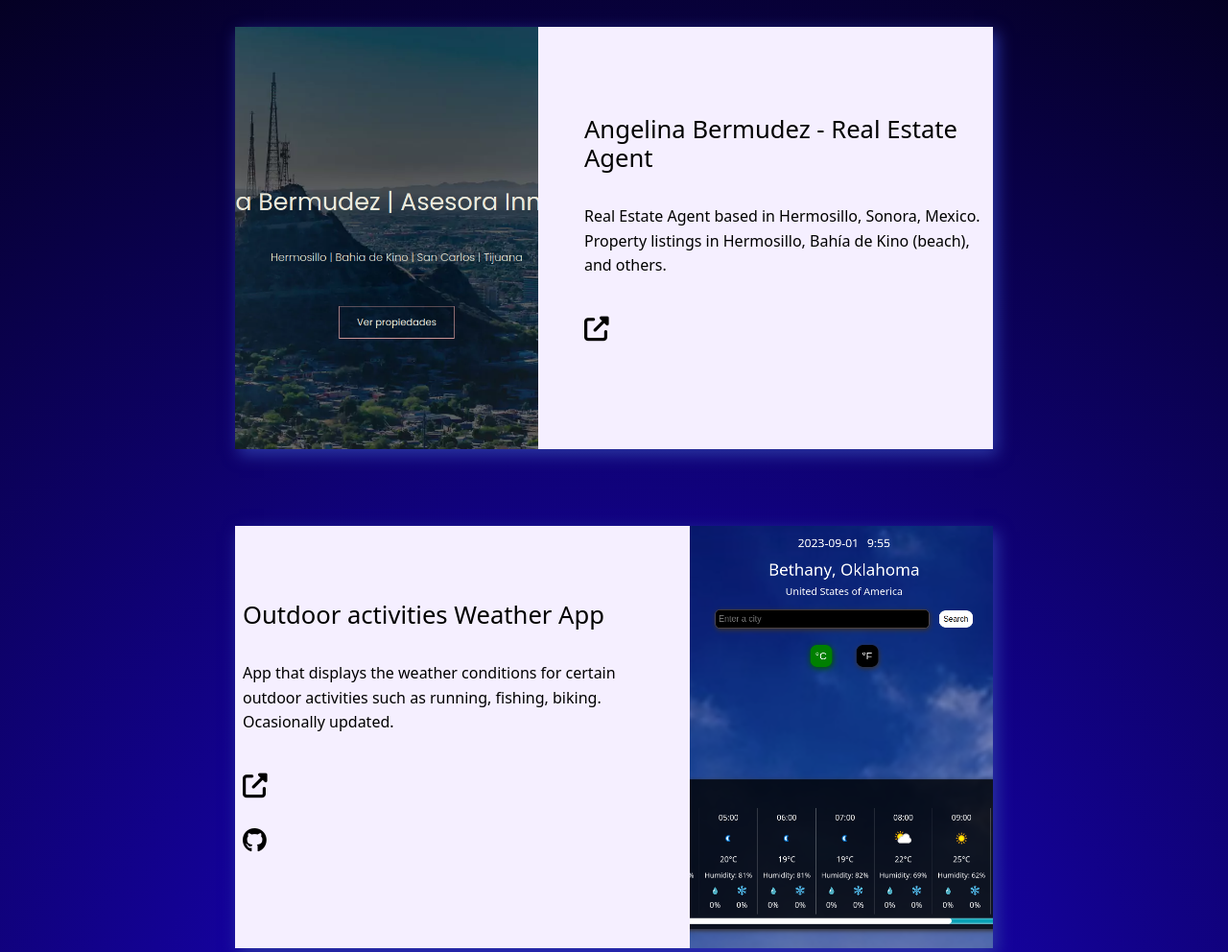
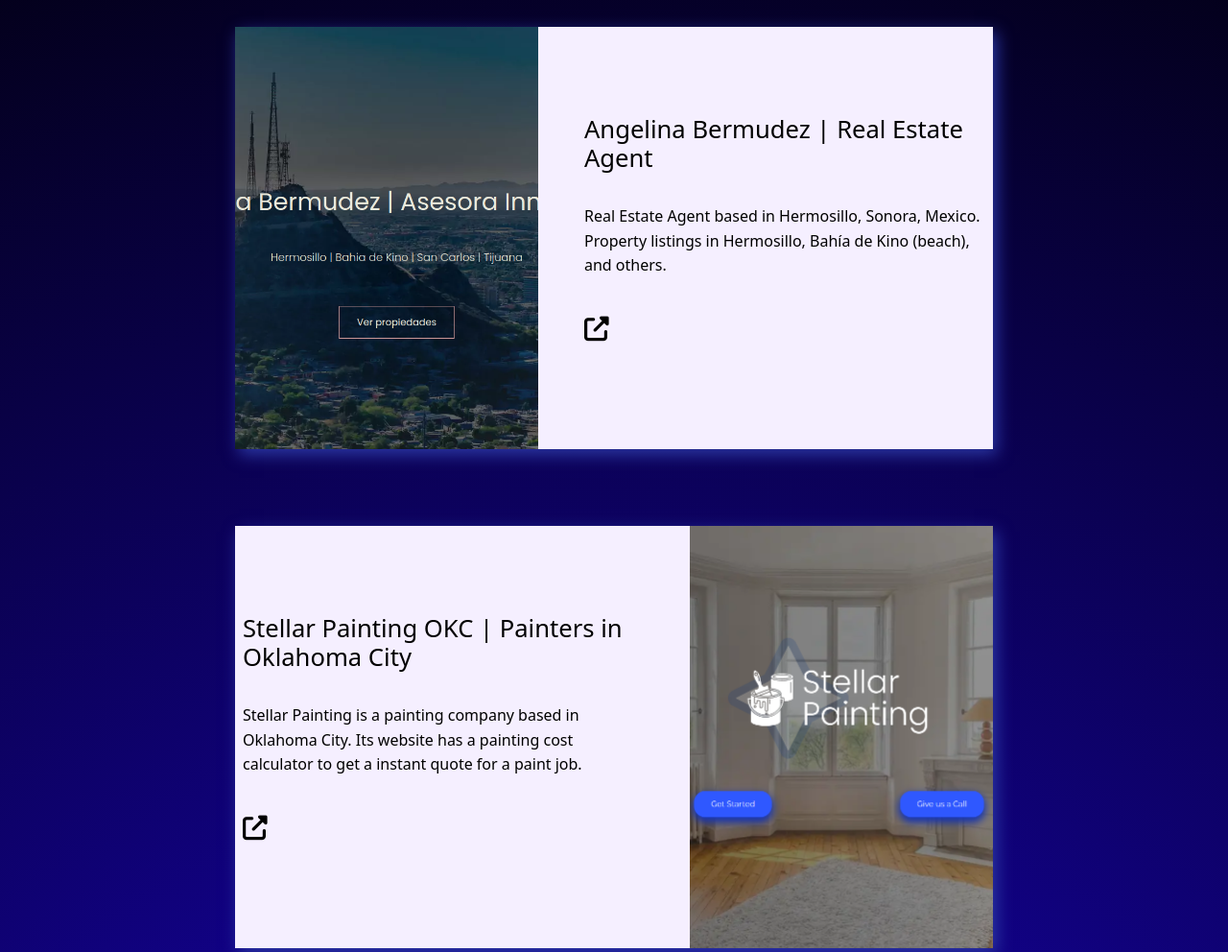
Before and after one commit to Kevineitor7/portfolio, a plain HTML site: page index.html in a window 1280 px wide. Shown: the part 2100-3092 px from the top of the page at 96% size. Drawn offline with nearby package versions, Linux system fonts and the light colour scheme.

Commit message:
portfolio

```diff
--- a/index.html
+++ b/index.html
@@ -79,11 +79,23 @@
             <div class="project">
                 <img src="assets/angie-preview.png" alt="angie website">
                 <div class="project-info">
-                    <h3>Angelina Bermudez - Real Estate Agent</h3>
+                    <h3>Angelina Bermudez | Real Estate Agent</h3>
                     <p>Real Estate Agent based in Hermosillo, Sonora, Mexico. Property listings in Hermosillo, Bahía de Kino (beach), and others.
                     </p>
                     <div class="project-options">
                         <p><a href="https://angelinabermudez.com/" target="_blank"><i class="fa-solid fa-up-right-from-square"></i></a></p>
+                    </div>
+                </div>
+            </div>
+            <div class="project">
+                <img src="assets/stellar-preview.png" alt="stellar website">
+                <div class="project-info">
+                    <h3>Stellar Painting OKC | Painters in Oklahoma City </h3>
+                    <p>Stellar Painting is a painting company based in Oklahoma City.
+                        Its website has a painting cost calculator to get a instant quote for a paint job.
+                    </p>
+                    <div class="project-options">
+                        <p><a href="https://stellarpaintingokc.com/" target="_blank"><i class="fa-solid fa-up-right-from-square"></i></a></p>
                     </div>
                 </div>
             </div>
@@ -143,7 +155,15 @@
                     </div>
                 </div>
             </div>
-
+            <div class="project">
+                <img src="assets/footWizeLogo.png" alt="footWize">
+                <div class="project-info">
+                    <h3>footWize</h3>
+                    <p>footWize is a Football Social Hub where football fans can make predictions on football matches and players,
+                        and earn rewards. Coming late 2025-early 2026
+                    </p>
+                </div>
+            </div>
         </div>
     </section>
     <section id="learning">
```
Also changed, not shown: assets/footWizeLogo.png (added), assets/stellar-preview.png (added).
